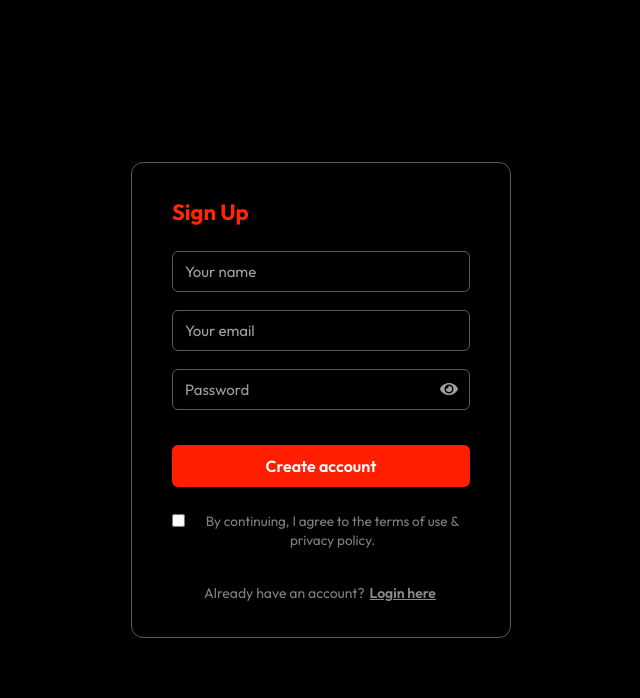
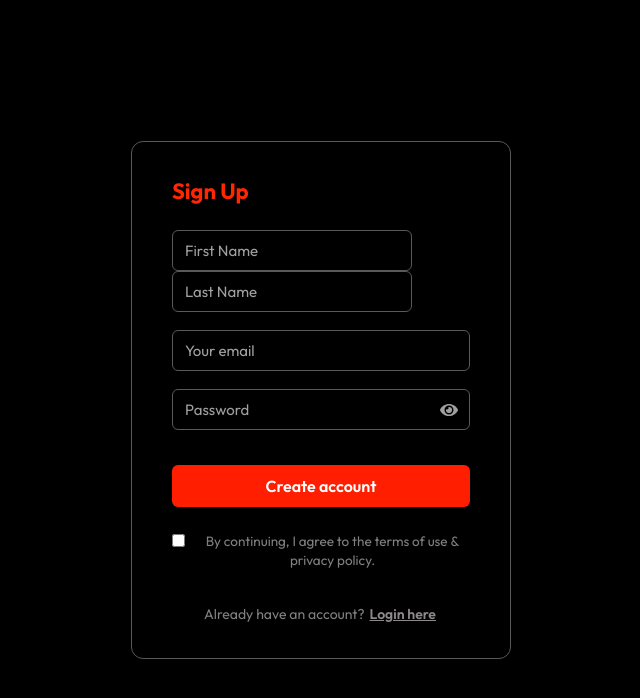
Before and after one commit to hasibahmeds/food-delivery-web, a React (Vite) app in the folder admin/: page /signup in a window 1280 px wide. Shown: the top 698 px of the page, without its empty margins (319-959 px from the left). Built offline with nearby package versions, Linux system fonts and the light colour scheme; no server answers; a web font is replaced by a local one.

Commit message:
Update Signup.jsx

```diff
--- a/admin/src/pages/Auth/Signup.jsx
+++ b/admin/src/pages/Auth/Signup.jsx
@@ -8,7 +8,7 @@ import { FaEye, FaEyeSlash } from "react-icons/fa"; // Import icons
 
 const Signup = () => {
   const navigate = useNavigate();
-  const [data, setData] = useState({ name: "", email: "", password: "" });
+  const [data, setData] = useState({ firstName: "", lastName: "", email: "", password: "" });
   const [showPassword, setShowPassword] = useState(false);
   const [loading, setLoading] = useState(false); // 🔥 Loading state
 
@@ -24,8 +24,10 @@ const Signup = () => {
         data.email,
         data.password
       );
-      if (data.name) {
-        await updateProfile(cred.user, { displayName: data.name });
+
+      const fullName = `${data.firstName} ${data.lastName}`.trim();
+      if (fullName) {
+        await updateProfile(cred.user, { displayName: fullName });
       }
       navigate("/add");
     } catch (error) {
@@ -45,15 +47,26 @@ const Signup = () => {
           </div>
 
           <div className="login-popup-inputs">
+            <div className="login-popup-multi-inputs">
               <input
-              name="name"
+                name="firstName"
                 onChange={onChange}
-              value={data.name}
+                value={data.firstName}
                 type="text"
-              placeholder="Your name"
+                placeholder="First Name"
                 required
                 disabled={loading}
               />
+              <input
+                name="lastName"
+                onChange={onChange}
+                value={data.lastName}
+                type="text"
+                placeholder="Last Name"
+                required
+                disabled={loading}
+              />
+            </div>
             <input
               name="email"
               onChange={onChange}
```
Lines whose indentation alone changed are shown as unchanged.
